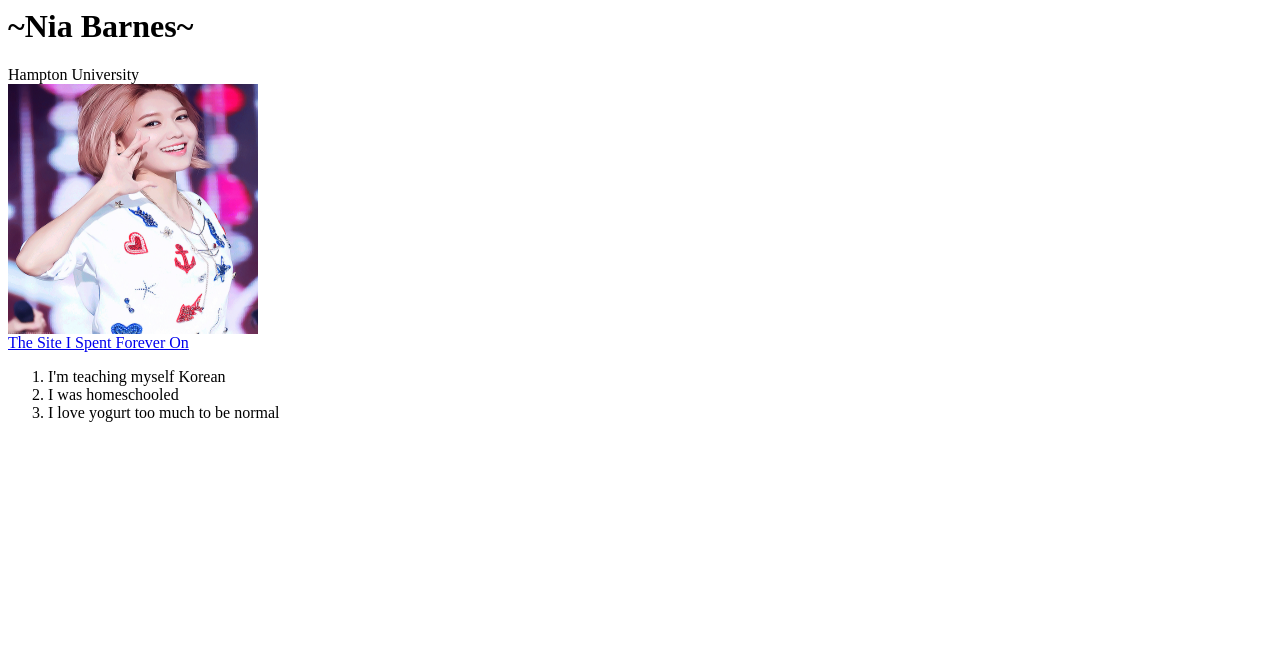
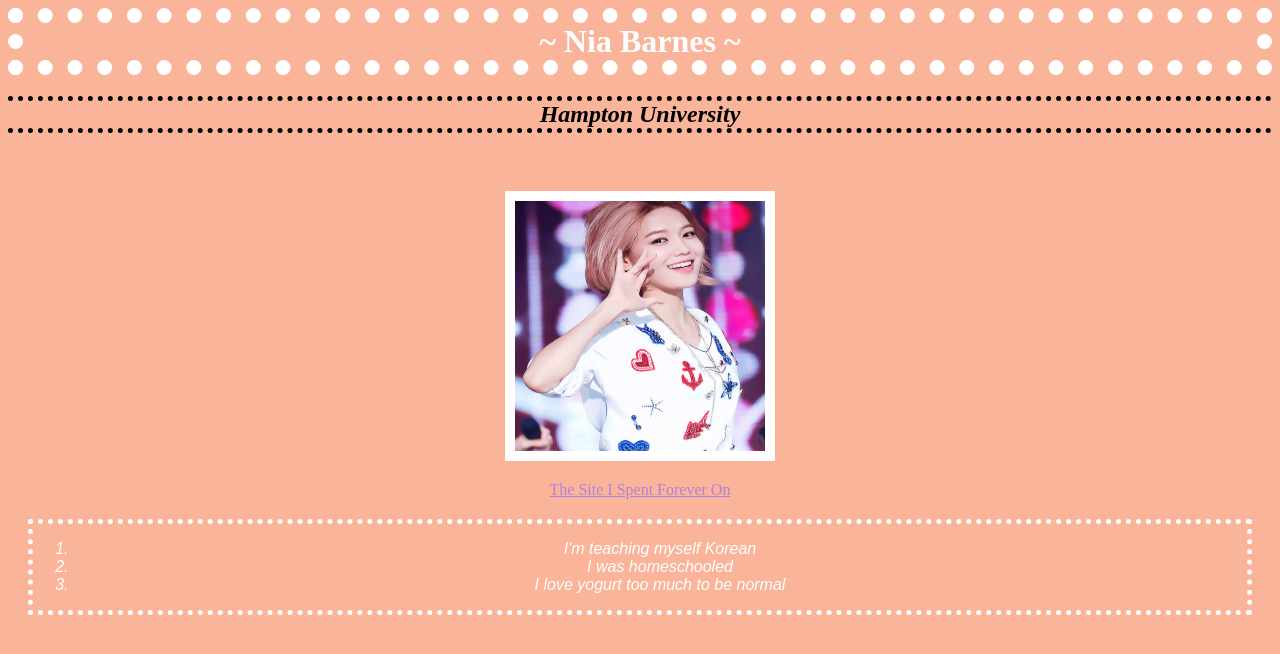
Before and after one commit to NDB99/NDB99.github.io, a plain HTML site: page Index.html in a window 1280 px wide. Drawn offline with Linux system fonts and the light colour scheme.

Commit message:
Second try

```diff
--- a/Index.html
+++ b/Index.html
@@ -1,11 +1,12 @@
 <html>
   <head>
   	  <title>My Profile</title>
+      <link rel="stylesheet" href="style.css">
   </head>
 
   <body>
-  	<h1>~Nia Barnes~</h1>
-  	Hampton University
+  	<h1 id="Name">~ Nia Barnes ~</h1>
+  	<h2>Hampton University</h2>
     <br>
   	<img width="250" height="250" src="Soo Eonni.jpg">
     <br>
@@ -13,12 +14,14 @@
   		The Site I Spent Forever On
     </a>
 
-  <ol>
-    <li>I'm teaching myself Korean</li>
-    <li>I was homeschooled</li>
-    <li>I love yogurt too much to be normal</li>
-  </ol>
 
+  <div id="List">
+    <ol>
+      <li>I'm teaching myself Korean</li>
+      <li>I was homeschooled</li>
+      <li>I love yogurt too much to be normal</li>
+    </ol>
+  </div>
 
   </body>
 
--- /dev/null
+++ b/style.css
@@ -0,0 +1,39 @@
+html {
+	background-color: #f9b49a;
+	color: white;
+	text-align: center;
+}
+
+#list {
+	font-style: italic;
+	border: 5px dotted white;
+	font-family: sans-serif;
+	margin: 20px;
+
+}
+
+#name {
+	font-weight: bold;
+	border: 15px dotted white;
+	color: white;
+
+}
+
+h2 {
+	font-style: italic;
+	color: black;
+	border-top: 5px dotted black;
+	border-bottom: 5px dotted black;
+
+}
+
+a {
+	margin: 20px;
+	color: #b182dd;
+
+}
+
+img {
+	margin: 20px;
+	border: 10px solid white;
+}
```
